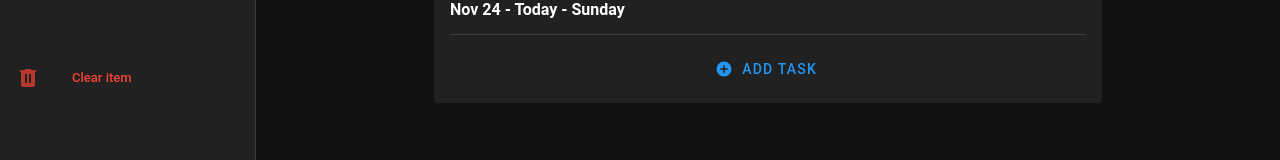
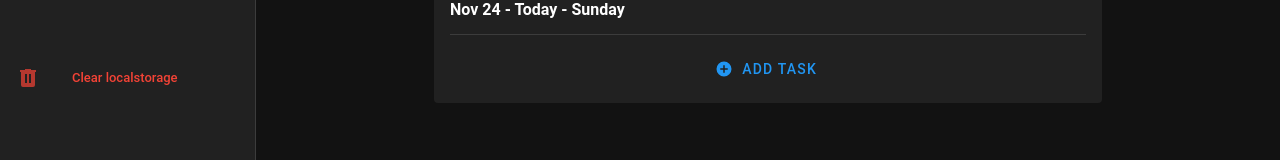
Before and after one commit to Ordinal43/vue3-todolist-app, a Vue app: page / in a window 1280 px wide. Shown: the part 191-351 px from the top of the page. Built offline with nearby package versions, Linux system fonts and the light colour scheme.

Commit message:
update text

```diff
--- a/src/components/SideMenu.vue
+++ b/src/components/SideMenu.vue
@@ -36,7 +36,7 @@
         <v-icon :icon="mdiTrashCan"></v-icon>
       </template>
 
-      <v-list-item-title>Clear item</v-list-item-title>
+      <v-list-item-title>Clear localstorage</v-list-item-title>
     </v-list-item>
   </v-list>
 
```
